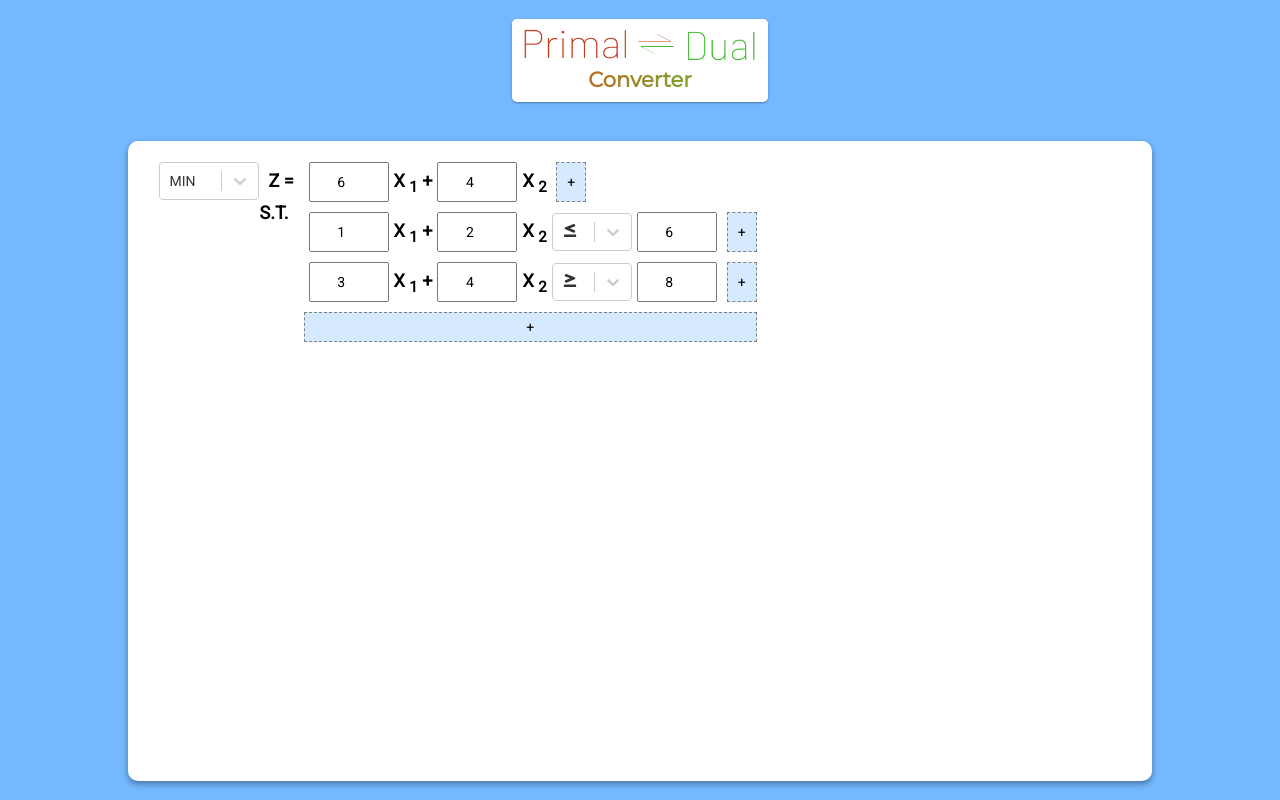
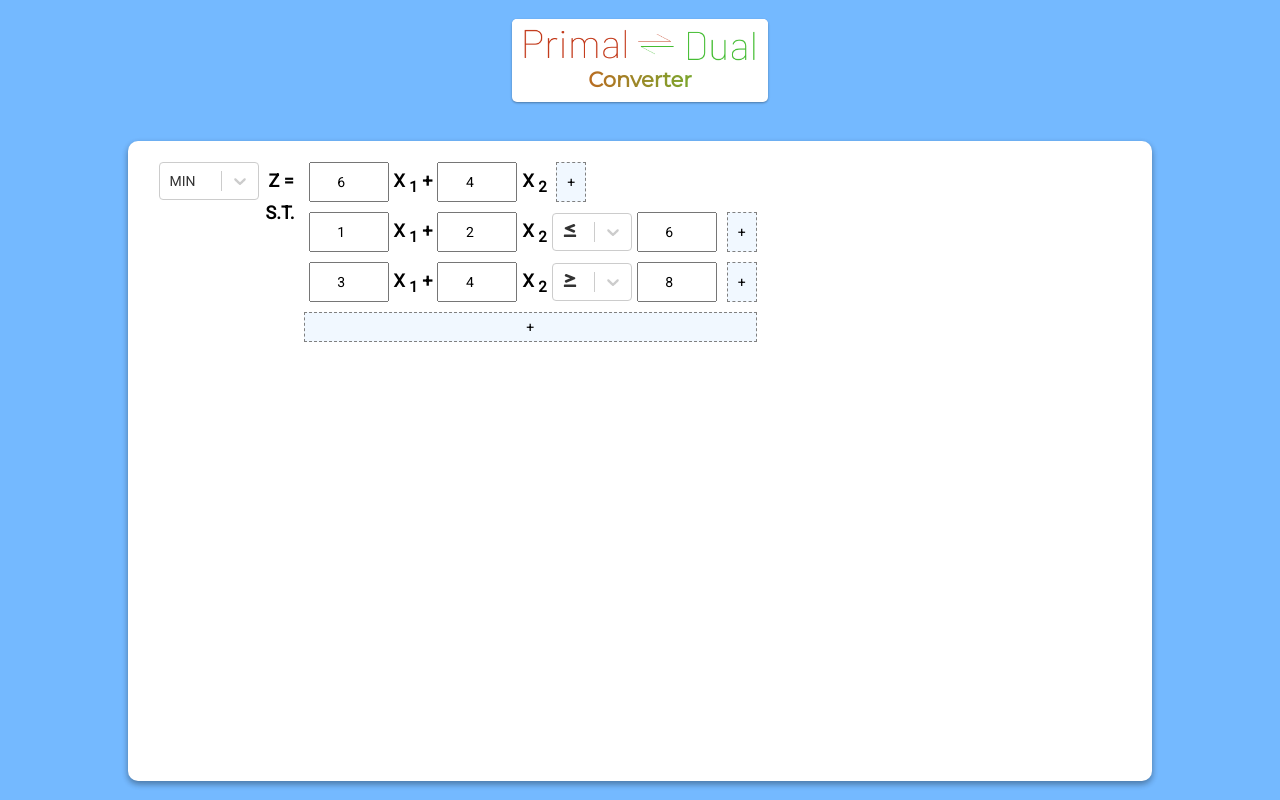
Before and after one commit to lbcosta/primal-dual, a React (Create React App) app: page / in a window 1280 px wide. Built offline with nearby package versions, Linux system fonts and the light colour scheme.

Commit message:
Adding new variables before last

```diff
--- a/src/pages/Main/index.js
+++ b/src/pages/Main/index.js
@@ -70,11 +70,16 @@ export default function Main() {
 
   function addVariable() {
     setObjFunction([...objFunction, 0]);
+
     setConstraints(
-      constraints.map(constraint => ({
-        ...constraint,
-        values: [...constraint.values, 0]
-      }))
+      constraints.map(constraint => {
+        const newValues = [...constraint.values];
+        newValues.splice(newValues.length - 1, 0, 0);
+        return {
+          ...constraint,
+          values: newValues
+        };
+      })
     );
   }
 
--- a/src/pages/Main/styles.js
+++ b/src/pages/Main/styles.js
@@ -9,7 +9,7 @@ export const PageLogo = styled.div`
   transition: all 0.3s cubic-bezier(0.25, 0.8, 0.25, 1);
 
   :hover {
-    box-shadow: 0 14px 28px rgba(0, 0, 0, 0.25), 0 10px 10px rgba(0, 0, 0, 0.22);
+    box-shadow: 0 3px 6px rgba(0, 0, 0, 0.16), 0 3px 6px rgba(0, 0, 0, 0.23);
   }
 
   img {
@@ -88,7 +88,7 @@ export const StaticSide = styled.div`
 
       p {
         position: absolute;
-        right: 10px;
+        right: 4px;
         margin-top: 15px;
       }
     }
@@ -118,10 +118,14 @@ export const Variable = styled.li`
 `;
 
 export const AddButton = styled.button`
-  background-color: rgba(116, 185, 255, 0.3);
+  background-color: rgba(116, 185, 255, 0.1);
   border: 1.2px gray dashed;
+  transition: all 0.2s cubic-bezier(0.25, 0.8, 0.25, 1);
   :active {
     transform: translateY(5px);
+  }
+  :hover {
+    background-color: rgba(116, 185, 255, 0.3);
   }
 `;
 
```
